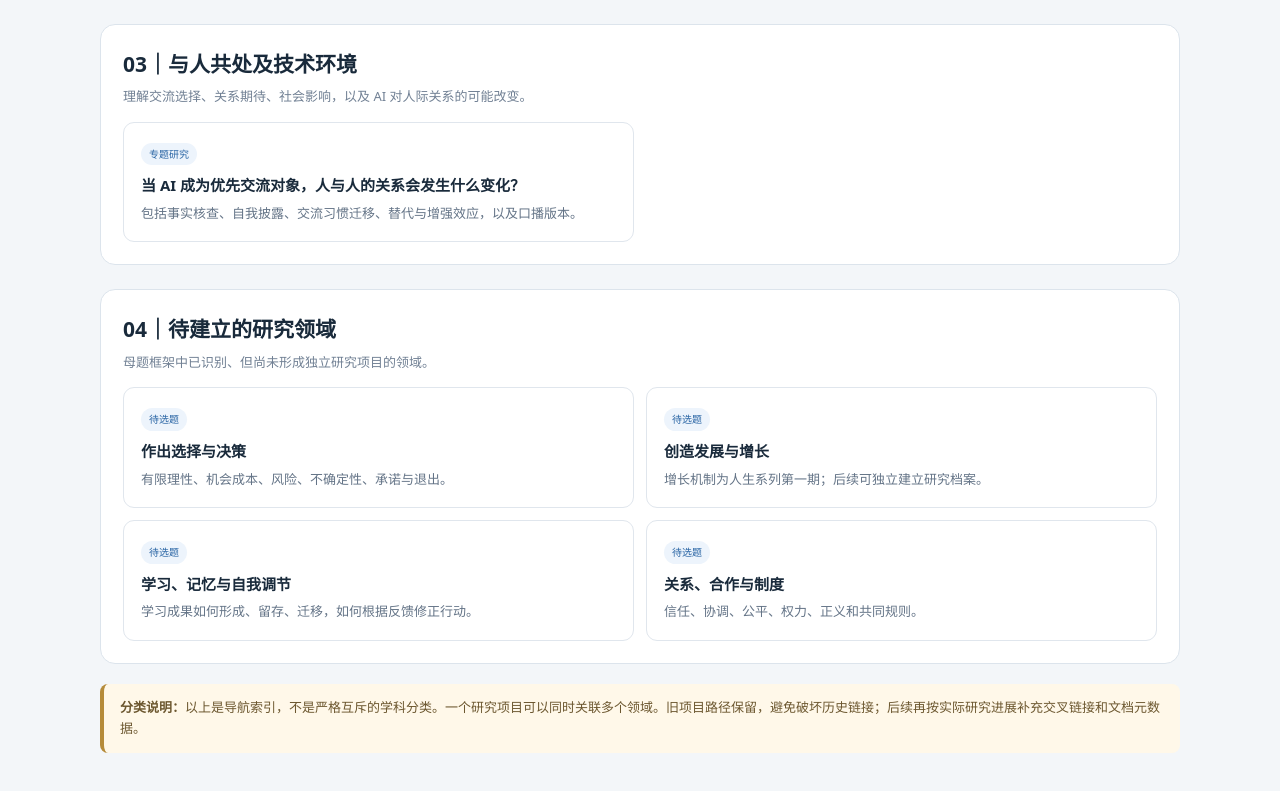
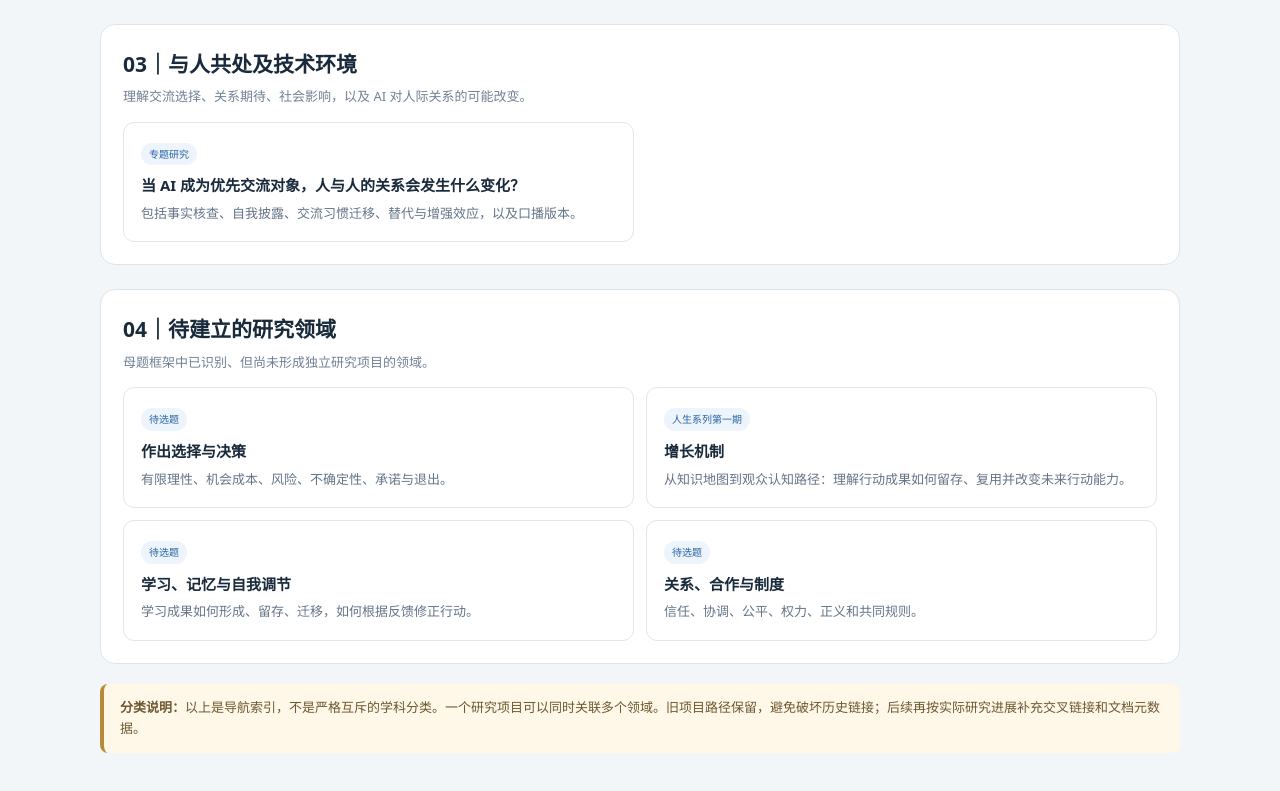
Before and after one commit to Likenoai/agent-mind, a plain HTML site: page research/index.html in a window 1280 px wide. Shown: the part 799-1590 px from the top of the page. Drawn offline with Linux system fonts and the light colour scheme.

Commit message:
nav: connect growth mechanism to research index

```diff
--- a/research/index.html
+++ b/research/index.html
@@ -16,6 +16,6 @@ main{max-width:1120px;margin:auto;padding:35px 20px 70px}h1{font-size:42px;margi
 <section class="group"><h2>01｜认识现实</h2><p class="desc">理解身体、感知、认知与自我经验。</p><div class="cards"><a class="card" href="body-perception/"><span class="tag">已有研究</span><b>身体感知：从身体信号到自我认识</b><p>从身体状态、信号处理和主观体验，逐步进入解释、验证与行动。</p></a></div></section>
 <section class="group"><h2>02｜形成方向与自主性</h2><p class="desc">目标如何形成、被采纳、内化，并成为行动者能够认可和治理的目标。</p><div class="cards"><a class="card" href="goal-ownership/"><span class="tag">核心研究</span><b>人的目标如何成为自己的目标？</b><p>连接目标形成、动机内化、自我认可、理由响应、关系性自主与动态修正。</p></a><a class="card" href="../research-topics.html"><span class="tag">候选选题</span><b>自主性相关候选问题</b><p>保留此前自主性研究阶段形成的选题比较页面。</p></a></div></section>
 <section class="group"><h2>03｜与人共处及技术环境</h2><p class="desc">理解交流选择、关系期待、社会影响，以及 AI 对人际关系的可能改变。</p><div class="cards"><a class="card" href="ai-human-relationships/"><span class="tag">专题研究</span><b>当 AI 成为优先交流对象，人与人的关系会发生什么变化？</b><p>包括事实核查、自我披露、交流习惯迁移、替代与增强效应，以及口播版本。</p></a></div></section>
-<section class="group"><h2>04｜待建立的研究领域</h2><p class="desc">母题框架中已识别、但尚未形成独立研究项目的领域。</p><div class="cards"><div class="card"><span class="tag">待选题</span><b>作出选择与决策</b><p>有限理性、机会成本、风险、不确定性、承诺与退出。</p></div><div class="card"><span class="tag">待选题</span><b>创造发展与增长</b><p>增长机制为人生系列第一期；后续可独立建立研究档案。</p></div><div class="card"><span class="tag">待选题</span><b>学习、记忆与自我调节</b><p>学习成果如何形成、留存、迁移，如何根据反馈修正行动。</p></div><div class="card"><span class="tag">待选题</span><b>关系、合作与制度</b><p>信任、协调、公平、权力、正义和共同规则。</p></div></div></section>
+<section class="group"><h2>04｜待建立的研究领域</h2><p class="desc">母题框架中已识别、但尚未形成独立研究项目的领域。</p><div class="cards"><div class="card"><span class="tag">待选题</span><b>作出选择与决策</b><p>有限理性、机会成本、风险、不确定性、承诺与退出。</p></div><a class="card" href="../series/growth-mechanism/"><span class="tag">人生系列第一期</span><b>增长机制</b><p>从知识地图到观众认知路径：理解行动成果如何留存、复用并改变未来行动能力。</p></a><div class="card"><span class="tag">待选题</span><b>学习、记忆与自我调节</b><p>学习成果如何形成、留存、迁移，如何根据反馈修正行动。</p></div><div class="card"><span class="tag">待选题</span><b>关系、合作与制度</b><p>信任、协调、公平、权力、正义和共同规则。</p></div></div></section>
 <div class="note"><b>分类说明：</b>以上是导航索引，不是严格互斥的学科分类。一个研究项目可以同时关联多个领域。旧项目路径保留，避免破坏历史链接；后续再按实际研究进展补充交叉链接和文档元数据。</div>
 </main></body></html>
```
